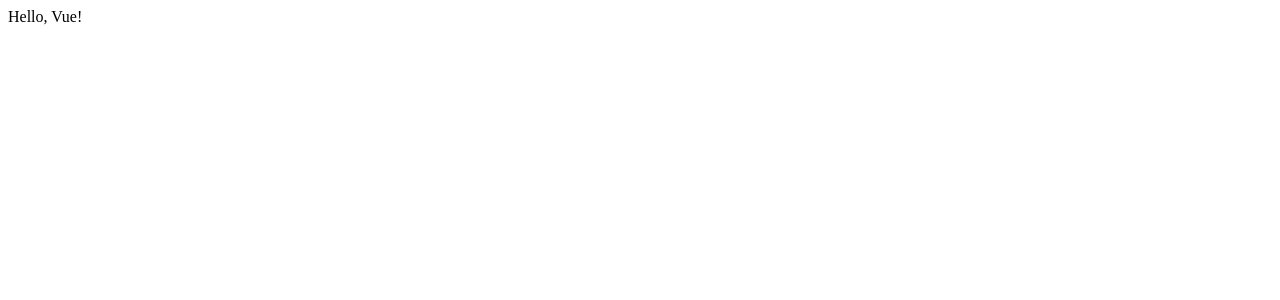
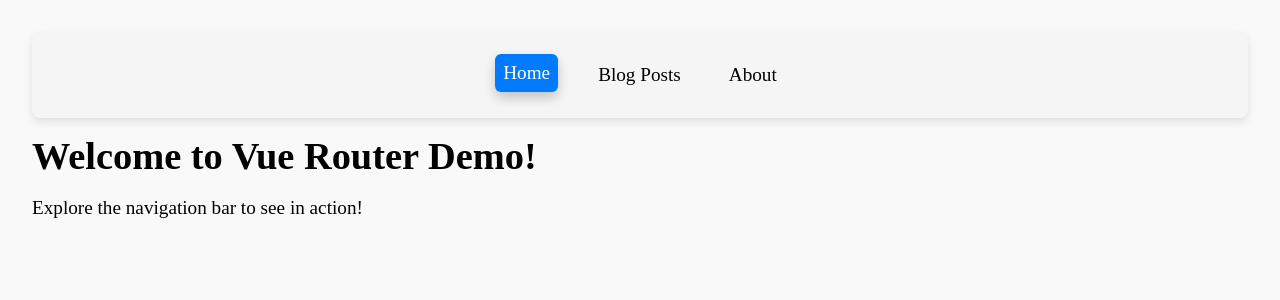
Before and after one commit to CP-Kayla/learn-vue-3, a Vue app: page / in a window 1280 px wide. Shown: the top 300 px of the page. Built offline with nearby package versions, Linux system fonts and the light colour scheme.

Commit message:
Basic routing.

```diff
--- a/package.json
+++ b/package.json
@@ -9,10 +9,13 @@
     "preview": "vite preview"
   },
   "dependencies": {
-    "vue": "^3.5.13"
+    "router": "^2.2.0",
+    "vue": "^3.5.13",
+    "vue-router": "^4.5.0"
   },
   "devDependencies": {
     "@vitejs/plugin-vue": "^5.2.1",
+    "sass": "^1.87.0",
     "vite": "^6.1.0",
     "vite-plugin-vue-devtools": "^7.7.2"
   }
--- a/src/App.vue
+++ b/src/App.vue
@@ -1,7 +1,21 @@
 <template>
-  <div>Hello, Vue!</div>
+  <div class="app">
+    <Navigation></Navigation>
+    <router-view></router-view>
+  </div>
 </template>
 
-<script setup></script>
+<script setup>
+import Navigation from '@/components/Navigation.vue';
+</script>
 
-<style lang="scss" scoped></style>
+<style lang="scss" scoped>
+
+  .app {
+    display: flex;
+    flex-direction: column;
+    gap: 1rem;
+
+  }
+
+</style>
--- /dev/null
+++ b/src/assets/main.scss
@@ -0,0 +1,18 @@
+body {
+    padding: 1.5rem;
+    box-sizing: border-box;
+    background-color: #f9f9f9;
+    font-size: 1.2rem;
+    font-weight: 500;
+}
+
+a {
+    text-decoration: none;
+    color: black;
+}
+
+h2,
+h1 {
+    padding: 0;
+    margin: 0;
+}
--- /dev/null
+++ b/src/components/Navigation.vue
@@ -0,0 +1,36 @@
+<template>
+ <nav>
+    <router-link :to="{name: 'home'}">Home</router-link>
+    <router-link :to="{name: 'blogPosts'}">Blog Posts</router-link>
+    <router-link :to="{name: 'about'}">About</router-link>
+
+ </nav>
+</template>
+
+<script setup>
+</script>
+
+<style lang="scss" scoped>
+    nav{
+        display: flex;
+        justify-content: center;
+        gap: 2rem;
+        padding: 1.5rem;
+        background-color: #f5f5f5;
+        border-radius: 8px;
+        box-shadow: 0 4px 8px rgba(0, 0, 0, 0.1);
+        a{
+            padding: 0.5rem;
+
+        }
+
+        .router-link-active {
+            background-color: #007bff;
+            color: #fff;
+            border-color: #0056b3;
+            border-radius: 6px;
+            box-shadow: 0 6px 12px rgba(0, 0, 0, 0.2);
+            transform: translateY(-2px);
+        }
+    }
+</style>
--- a/src/main.js
+++ b/src/main.js
@@ -1,4 +1,7 @@
 import { createApp } from 'vue'
 import App from './App.vue'
+import './assets/main.scss'
+import router from './router'
 
-createApp(App).mount('#app')
+
+createApp(App).use(router).mount('#app')
--- /dev/null
+++ b/src/router/index.js
@@ -0,0 +1,18 @@
+import { createRouter, createWebHistory } from 'vue-router'
+
+import About from '@/views/About.vue'
+import BlogPosts from '@/views/BlogPosts.vue'
+import Home from '@/views/Home.vue'
+
+// Crate a router instance
+const router = createRouter({
+    history: createWebHistory(),
+    routes: [
+        {path: '/', name:'home', component: Home},
+        {path: '/blogPosts', name:'blogPosts', component: BlogPosts},
+        {path: '/about', name:'about', component: About}
+    ]
+})
+
+// Export the router instance
+export default router
--- /dev/null
+++ b/src/views/About.vue
@@ -0,0 +1,10 @@
+<template>
+    <div>
+        <h1>This is the about page!</h1>
+        <p>Explore the navigation bar to see in action!</p>
+    </div>
+</template>
+
+<script setup></script>
+
+<style lang="scss" scoped></style>
--- /dev/null
+++ b/src/views/BlogPosts.vue
@@ -0,0 +1,12 @@
+<template>
+    <div>
+        <h1>Welcome to blog posts page!</h1>
+        <p>Here you can find all the blog posts that have been published by our
+            authors. Click on any of them to read more.
+        </p>
+    </div>
+</template>
+
+<script setup></script>
+
+<style lang="scss" scoped></style>
--- /dev/null
+++ b/src/views/Home.vue
@@ -0,0 +1,10 @@
+<template>
+    <div>
+        <h1>Welcome to Vue Router Demo!</h1>
+        <p>Explore the navigation bar to see in action!</p>
+    </div>
+</template>
+
+<script setup></script>
+
+<style lang="scss" scoped></style>
```
Also changed, not shown: 1 other file (tests, documents, lock files or other folders).
